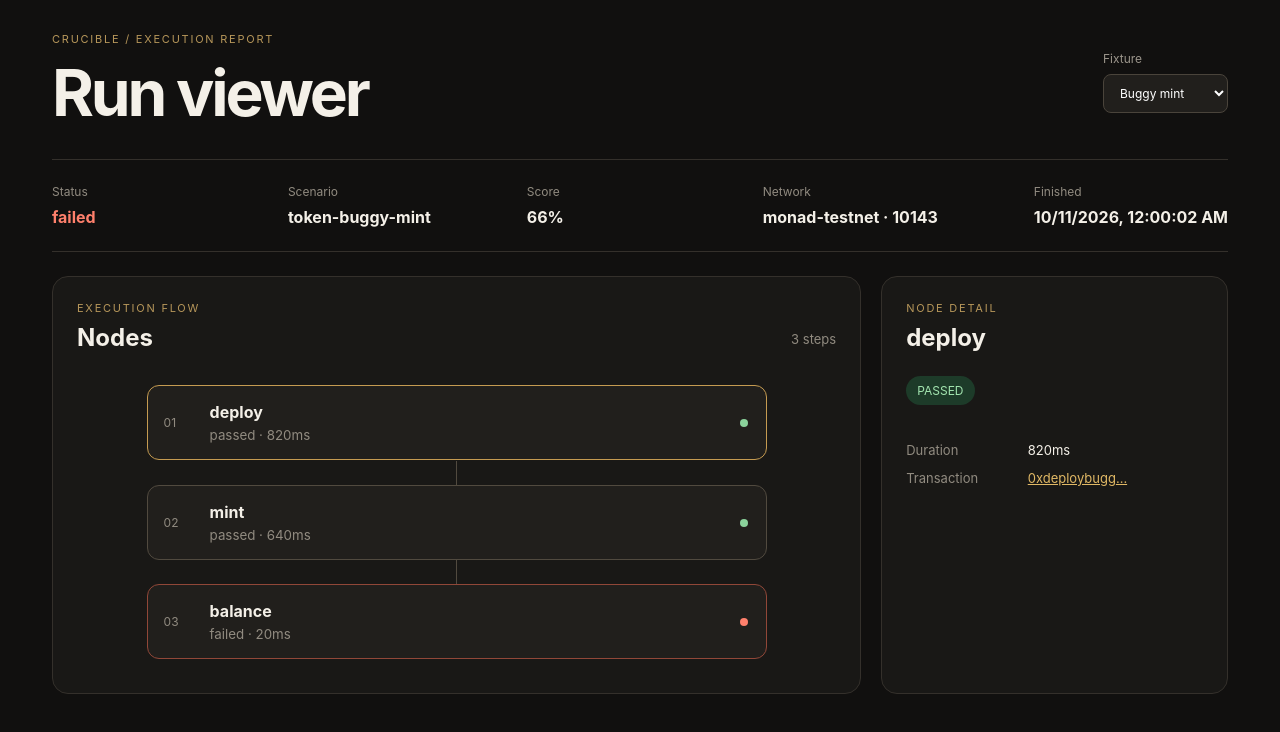
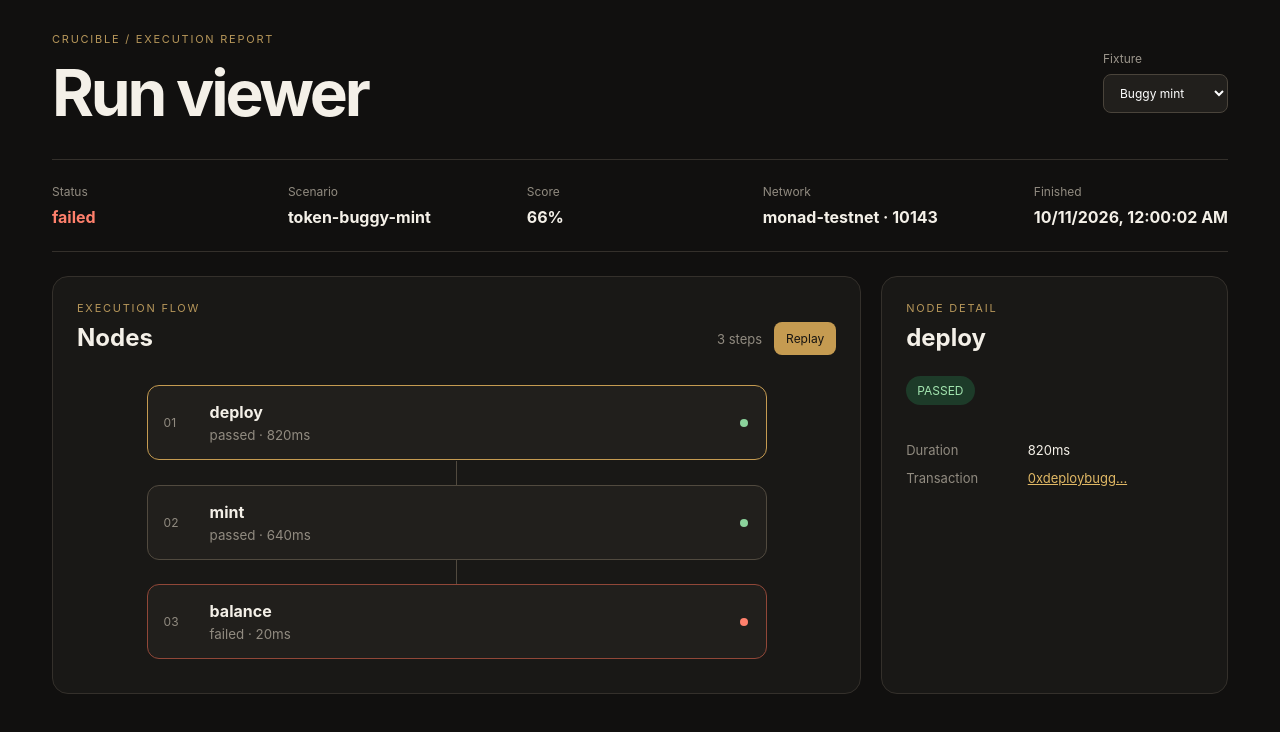
Before and after one commit to myuzakie/Crucible, a React (Vite) app in the folder apps/web/: page / in a window 1280 px wide. Shown: the top 732 px of the page. Built offline with nearby package versions, Linux system fonts and the light colour scheme.

Commit message:
Improve viewer replay states

```diff
--- a/apps/web/src/App.tsx
+++ b/apps/web/src/App.tsx
@@ -1,25 +1,6 @@
 import { useEffect, useMemo, useState } from 'react';
 
-type Status = 'passed' | 'failed' | 'skipped';
-type NodeResult = {
-  id: string;
-  status: Status;
-  durationMs: number;
-  txHash?: string;
-  error?: { kind: string; message?: string; expected?: unknown; actual?: unknown };
-};
-type RunResult = {
-  schemaVersion: string;
-  runId: string;
-  scenario: string;
-  status: 'passed' | 'failed';
-  score: number;
-  network: { name: string; chainId: number; explorerUrl?: string };
-  startedAt: string;
-  finishedAt: string;
-  nodes: NodeResult[];
-  summary: { passed: number; failed: number; skipped: number };
-};
+import { replaySequence, validateResult, type RunResult } from './viewer.js';
 
 const fixtures = [
   { label: 'Buggy mint', file: '/results/buggy-mint.json' },
@@ -27,18 +8,6 @@ const fixtures = [
   { label: 'Skipped node', file: '/results/skipped.json' },
   { label: 'Malformed', file: '/results/malformed.json' }
 ];
-
-function validateResult(value: unknown): RunResult {
-  if (!value || typeof value !== 'object') throw new Error('RunResult bukan object.');
-  const result = value as Partial<RunResult>;
-  if (!result.scenario || !result.status || !Array.isArray(result.nodes)) {
-    throw new Error('RunResult tidak memiliki scenario, status, atau nodes.');
-  }
-  if (!result.network || typeof result.network.chainId !== 'number') {
-    throw new Error('RunResult network atau chainId tidak valid.');
-  }
-  return value as RunResult;
-}
 
 function formatDate(value: string) {
   return new Date(value).toLocaleString();
@@ -49,11 +18,17 @@ export function App() {
   const [result, setResult] = useState<RunResult | null>(null);
   const [error, setError] = useState('');
   const [selectedId, setSelectedId] = useState('');
+  const [replayIndex, setReplayIndex] = useState<number | null>(null);
+  const [replayMessage, setReplayMessage] = useState('');
 
   useEffect(() => {
+    const controller = new AbortController();
     setResult(null);
     setError('');
-    fetch(fixture)
+    setSelectedId('');
+    setReplayIndex(null);
+    setReplayMessage('');
+    fetch(fixture, { signal: controller.signal })
       .then((response) => {
         if (!response.ok) throw new Error(`Fixture tidak ditemukan (${response.status}).`);
         return response.json();
@@ -63,13 +38,46 @@ export function App() {
         setResult(parsed);
         setSelectedId(parsed.nodes[0]?.id ?? '');
       })
-      .catch((reason: unknown) => setError(reason instanceof Error ? reason.message : 'Gagal memuat result.'));
+      .catch((reason: unknown) => {
+        if (reason instanceof DOMException && reason.name === 'AbortError') return;
+        setError(reason instanceof Error ? reason.message : 'Gagal memuat result.');
+      });
+    return () => controller.abort();
   }, [fixture]);
+
+  useEffect(() => {
+    if (replayIndex === null || !result) return;
+    const replayIds = replaySequence(result.nodes);
+    const node = result.nodes[replayIndex];
+    if (!node) {
+      setReplayIndex(null);
+      return;
+    }
+    setSelectedId(node.id);
+    if (node.status === 'failed') {
+      setReplayIndex(null);
+      setReplayMessage(`Replay berhenti pada failure: ${node.id}`);
+      return;
+    }
+    if (replayIndex === replayIds.length - 1) {
+      setReplayIndex(null);
+      setReplayMessage('Replay selesai.');
+      return;
+    }
+    const timer = window.setTimeout(() => setReplayIndex((current) => current === null ? null : current + 1), 650);
+    return () => window.clearTimeout(timer);
+  }, [replayIndex, result]);
 
   const selected = useMemo(
     () => result?.nodes.find((node) => node.id === selectedId) ?? result?.nodes[0],
     [result, selectedId]
   );
+
+  function startReplay() {
+    if (!result?.nodes.length) return;
+    setReplayMessage('Replay berjalan…');
+    setReplayIndex(0);
+  }
 
   return (
     <main className="shell">
@@ -81,15 +89,15 @@ export function App() {
         <label className="fixture-picker">
           Fixture
           <select value={fixture} onChange={(event) => setFixture(event.target.value)}>
-            {fixtures.map((item) => (
-              <option key={item.file} value={item.file}>{item.label}</option>
-            ))}
+            {fixtures.map((item) => <option key={item.file} value={item.file}>{item.label}</option>)}
           </select>
         </label>
       </header>
 
-      {error ? <section className="error-card"><strong>Cannot render result</strong><p>{error}</p></section> : null}
-      {result ? (
+      {error ? <section className="error-card" role="alert"><strong>Cannot render result</strong><p>{error}</p></section> : null}
+      {!error && !result ? <section className="state-card" aria-live="polite">Loading result…</section> : null}
+      {result && result.nodes.length === 0 ? <section className="state-card"><strong>No execution nodes</strong><p>RunResult valid, tetapi belum memiliki langkah untuk ditampilkan.</p></section> : null}
+      {result && result.nodes.length > 0 ? (
         <>
           <section className="overview">
             <div><span>Status</span><strong className={`status-text ${result.status}`}>{result.status}</strong></div>
@@ -100,11 +108,15 @@ export function App() {
           </section>
           <section className="content-grid">
             <div className="panel flow-panel">
-              <div className="panel-heading"><div><p className="eyebrow">EXECUTION FLOW</p><h2>Nodes</h2></div><span>{result.nodes.length} steps</span></div>
+              <div className="panel-heading">
+                <div><p className="eyebrow">EXECUTION FLOW</p><h2>Nodes</h2></div>
+                <div className="flow-actions"><span>{result.nodes.length} steps</span><button onClick={startReplay} disabled={replayIndex !== null}>{replayIndex === null ? 'Replay' : 'Replaying…'}</button></div>
+              </div>
+              {replayMessage ? <p className="replay-message" aria-live="polite">{replayMessage}</p> : null}
               <div className="flow">
                 {result.nodes.map((node, index) => (
                   <div key={node.id} className="flow-item">
-                    <button className={`node ${node.status} ${selected?.id === node.id ? 'selected' : ''}`} onClick={() => setSelectedId(node.id)}>
+                    <button className={`node ${node.status} ${selected?.id === node.id ? 'selected' : ''}`} onClick={() => setSelectedId(node.id)} aria-label={`Select ${node.id} node`}>
                       <span className="node-index">{String(index + 1).padStart(2, '0')}</span>
                       <span><strong>{node.id}</strong><small>{node.status} · {node.durationMs}ms</small></span>
                       <span className="node-dot" />
--- a/apps/web/src/styles.css
+++ b/apps/web/src/styles.css
@@ -17,12 +17,20 @@ select { background: #211f1c; border: 1px solid #4a443b; border-radius: 8px; col
 .overview strong { font-size: 16px; }
 .status-text.passed { color: #8bd29b; }.status-text.failed { color: #ff806c; }
 .content-grid { display: grid; grid-template-columns: minmax(0, 1.4fr) minmax(280px, .6fr); gap: 20px; margin-top: 24px; }
-.panel, .error-card { background: #191816; border: 1px solid #34302b; border-radius: 16px; padding: 24px; }
+.panel, .error-card, .state-card { background: #191816; border: 1px solid #34302b; border-radius: 16px; padding: 24px; }
+.state-card { color: #d7d0c4; margin-top: 24px; }
+.state-card p { color: #918b80; margin: 8px 0 0; }
 .panel-heading span { color: #918b80; font-size: 13px; }
+.flow-actions { align-items: center; display: flex; gap: 12px; }
+button { border: 0; }
+.flow-actions button { background: #c59b51; border-radius: 8px; color: #171411; cursor: pointer; font-size: 12px; padding: 9px 12px; }
+.flow-actions button:disabled { cursor: wait; opacity: .55; }
+.replay-message { color: #cdb27d; font-size: 13px; margin: 0 0 14px; }
 .flow { max-width: 620px; margin: 10px auto; }
 .flow-item { display: grid; justify-items: center; }
 .node { align-items: center; background: #211f1c; border: 1px solid #514a3f; border-radius: 12px; color: #f4f0e8; cursor: pointer; display: grid; gap: 14px; grid-template-columns: 32px 1fr 10px; padding: 16px; text-align: left; width: 100%; }
 .node:hover, .node.selected { border-color: #c59b51; transform: translateY(-1px); }
+.node:focus-visible, .flow-actions button:focus-visible, select:focus-visible { outline: 2px solid #e0b865; outline-offset: 3px; }
 .node.failed { border-color: #914738; }.node.skipped { opacity: .55; }
 .node-index { color: #918b80; font-size: 12px; }.node small { color: #918b80; display: block; margin-top: 5px; }.node-dot { background: #8bd29b; border-radius: 50%; height: 8px; width: 8px; }.node.failed .node-dot { background: #ff806c; }.node.skipped .node-dot { background: #918b80; }
 .connector { background: #514a3f; height: 24px; width: 1px; }
--- /dev/null
+++ b/apps/web/src/viewer.ts
@@ -0,0 +1,43 @@
+export type Status = 'passed' | 'failed' | 'skipped';
+
+export type NodeResult = {
+  id: string;
+  status: Status;
+  durationMs: number;
+  txHash?: string;
+  error?: { kind: string; message?: string; expected?: unknown; actual?: unknown };
+};
+
+export type RunResult = {
+  schemaVersion: string;
+  runId: string;
+  scenario: string;
+  status: 'passed' | 'failed';
+  score: number;
+  network: { name: string; chainId: number; explorerUrl?: string };
+  startedAt: string;
+  finishedAt: string;
+  nodes: NodeResult[];
+  summary: { passed: number; failed: number; skipped: number };
+};
+
+export function validateResult(value: unknown): RunResult {
+  if (!value || typeof value !== 'object') throw new Error('RunResult bukan object.');
+  const result = value as Partial<RunResult>;
+  if (!result.scenario || !result.status || !Array.isArray(result.nodes)) {
+    throw new Error('RunResult tidak memiliki scenario, status, atau nodes.');
+  }
+  if (!result.network || typeof result.network.chainId !== 'number') {
+    throw new Error('RunResult network atau chainId tidak valid.');
+  }
+  return value as RunResult;
+}
+
+export function replaySequence(nodes: NodeResult[]): string[] {
+  const sequence: string[] = [];
+  for (const node of nodes) {
+    sequence.push(node.id);
+    if (node.status === 'failed') break;
+  }
+  return sequence;
+}
```
Also changed, not shown: 1 other file (tests, documents, lock files or other folders).
